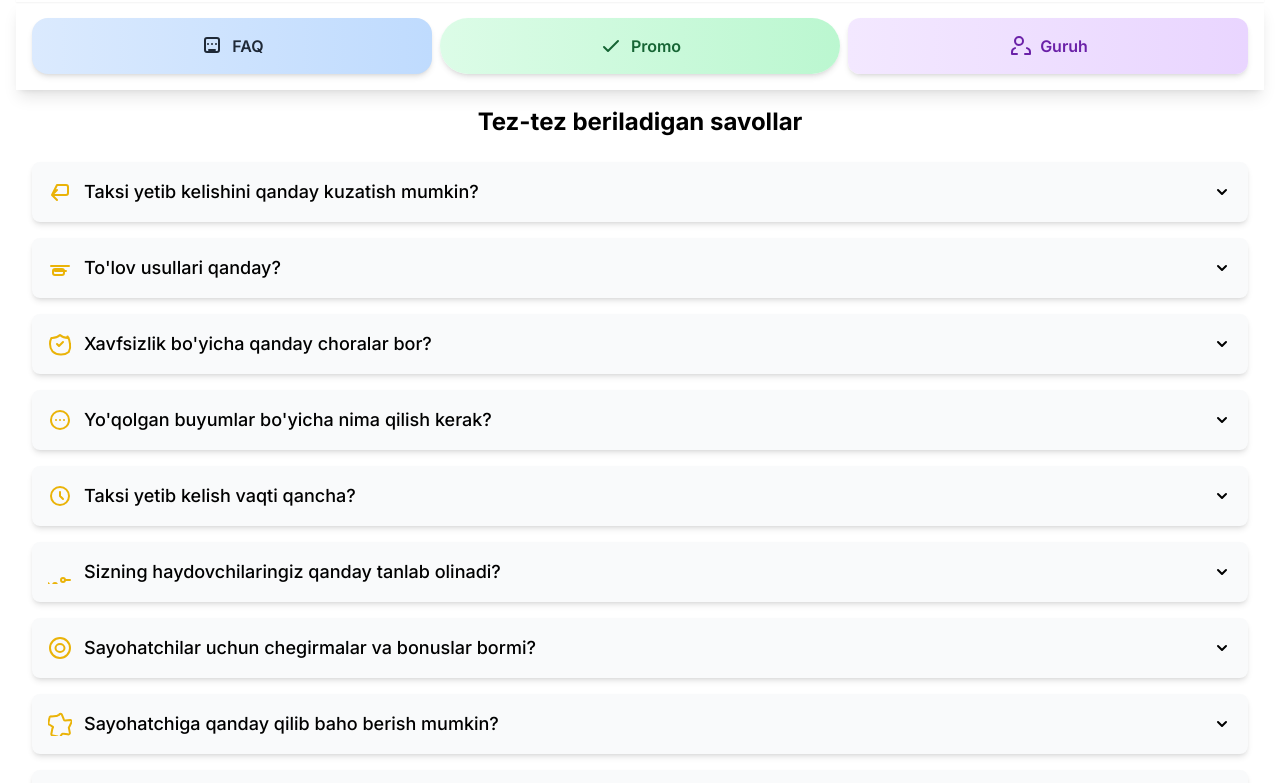
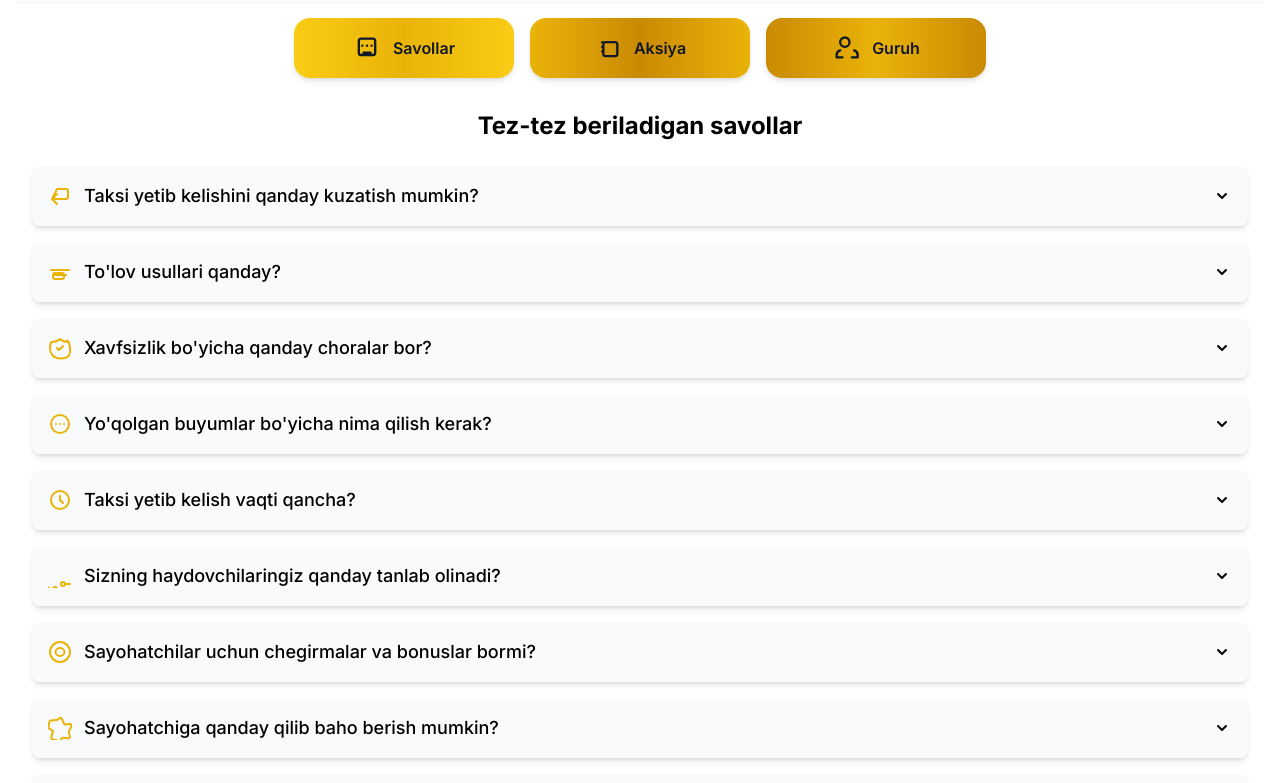
Before and after one commit to AshuraliyevAxrorbek/yoldataxifaq, a plain HTML site: page index.html in a window 1280 px wide. Shown: the part 86-869 px from the top of the page. Drawn offline with nearby package versions, Linux system fonts and the light colour scheme.

Commit message:
index.html

```diff
--- a/index.html
+++ b/index.html
@@ -149,26 +149,26 @@
             </div>
         </header>
 
-<nav class="flex flex-wrap justify-around items-center p-4 bg-white shadow-lg gap-2">
+      <nav class="flex flex-wrap justify-center items-center gap-4 p-4">
     <!-- FAQ Button -->
-    <button id="faqBtn" class="nav-button flex-1 min-w-[100px] flex items-center justify-center gap-2 py-4 px-5 text-sm md:text-base rounded-2xl font-semibold transition-all duration-300 bg-gradient-to-r from-blue-100 to-blue-200 text-blue-800 hover:scale-105 shadow-md">
-        <svg xmlns="http://www.w3.org/2000/svg" class="h-5 w-5 md:h-6 md:w-6" fill="none" viewBox="0 0 24 24" stroke="currentColor">
+    <button id="faqBtn" class="flex-1 min-w-[140px] max-w-[220px] flex items-center justify-center gap-3 py-4 px-6 text-sm md:text-base rounded-2xl font-semibold transition-all duration-300 bg-gradient-to-r from-yellow-400 via-yellow-500 to-yellow-400 text-gray-900 shadow-md hover:scale-105 hover:shadow-lg">
+        <svg xmlns="http://www.w3.org/2000/svg" class="h-6 w-6 md:h-7 md:w-7" fill="none" viewBox="0 0 24 24" stroke="currentColor">
             <path stroke-linecap="round" stroke-linejoin="round" stroke-width="2" d="M8 10h.01M12 10h.01M16 10h.01M9 16h6m2 2H7a2 2 0 01-2-2V6a2 2 0 012-2h10a2 2 0 012 2v10a2 2 0 01-2 2z" />
         </svg>
-        FAQ
+        Savollar
     </button>
 
     <!-- Promo Button -->
-    <button id="promoBtn" class="nav-button flex-1 min-w-[100px] flex items-center justify-center gap-2 py-4 px-5 text-sm md:text-base rounded-full font-semibold transition-all duration-300 bg-gradient-to-r from-green-100 to-green-200 text-green-800 hover:scale-105 shadow-md">
-        <svg xmlns="http://www.w3.org/2000/svg" class="h-5 w-5 md:h-6 md:w-6" fill="none" viewBox="0 0 24 24" stroke="currentColor">
-            <path stroke-linecap="round" stroke-linejoin="round" stroke-width="2" d="M5 13l4 4L19 7" />
+    <button id="promoBtn" class="flex-1 min-w-[140px] max-w-[220px] flex items-center justify-center gap-3 py-4 px-6 text-sm md:text-base rounded-2xl font-semibold transition-all duration-300 bg-gradient-to-r from-yellow-500 via-yellow-600 to-yellow-500 text-gray-900 shadow-md hover:scale-105 hover:shadow-lg">
+        <svg xmlns="http://www.w3.org/2000/svg" class="h-6 w-6 md:h-7 md:w-7" fill="none" viewBox="0 0 24 24" stroke="currentColor">
+            <path stroke-linecap="round" stroke-linejoin="round" stroke-width="2" d="M7 7h.01M7 11h.01M7 15h.01M10 7h8a2 2 0 012 2v8a2 2 0 01-2 2h-8a2 2 0 01-2-2V9a2 2 0 012-2z" />
         </svg>
-        Promo
+        Aksiya
     </button>
 
     <!-- Guruh Button -->
-    <button id="groupBtn" class="nav-button flex-1 min-w-[100px] flex items-center justify-center gap-2 py-4 px-5 text-sm md:text-base rounded-xl font-semibold transition-all duration-300 bg-gradient-to-r from-purple-100 to-purple-200 text-purple-800 hover:scale-105 shadow-md">
-        <svg xmlns="http://www.w3.org/2000/svg" class="h-5 w-5 md:h-6 md:w-6" fill="none" viewBox="0 0 24 24" stroke="currentColor">
+    <button id="groupBtn" class="flex-1 min-w-[140px] max-w-[220px] flex items-center justify-center gap-3 py-4 px-6 text-sm md:text-base rounded-2xl font-semibold transition-all duration-300 bg-gradient-to-r from-yellow-600 via-yellow-500 to-yellow-600 text-gray-900 shadow-md hover:scale-105 hover:shadow-lg">
+        <svg xmlns="http://www.w3.org/2000/svg" class="h-6 w-6 md:h-7 md:w-7" fill="none" viewBox="0 0 24 24" stroke="currentColor">
             <path stroke-linecap="round" stroke-linejoin="round" stroke-width="2" d="M17 20h5v-2a4 4 0 00-3-3.87M9 20H4v-2a4 4 0 013-3.87M15 7a4 4 0 11-8 0 4 4 0 018 0z" />
         </svg>
         Guruh
```
